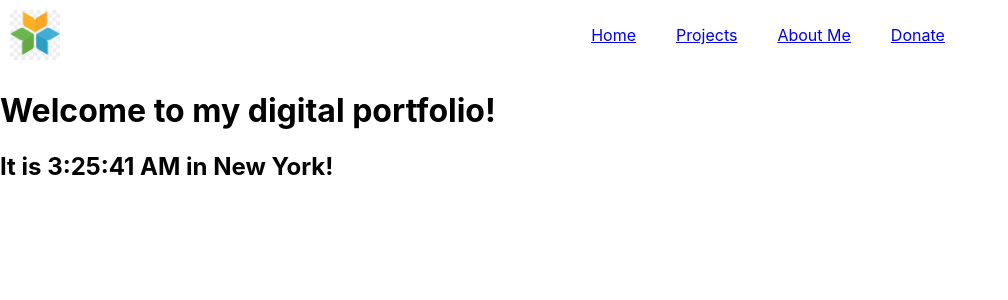
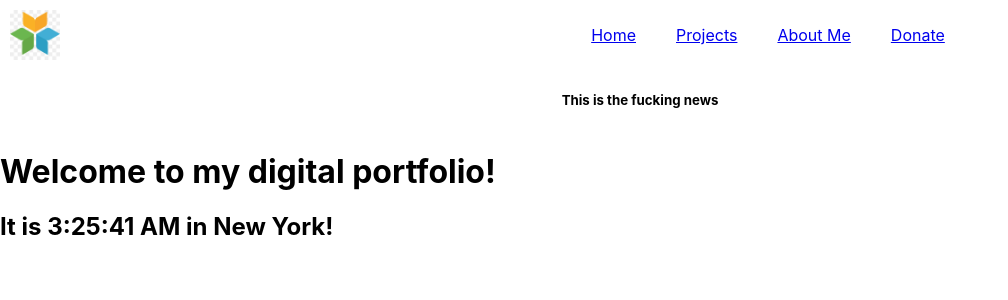
Before and after one commit to apparenelle/StarDrift, a React (Create React App) app in the folder app/: page / in a window 1280 px wide. Shown: the top 300 px of the page, without its empty margins (0-1008 px from the left). Built offline with nearby package versions, Linux system fonts and the light colour scheme.

Commit message:
Classes v. Functions
-Learned how to write js classes & functions
-passing props

```diff
--- a/app/src/Nav.js
+++ b/app/src/Nav.js
@@ -2,16 +2,15 @@
 import './App.css'
 import companyLogo from './assets/generic_logo.jpeg';
 import React from 'react';
-import ReactDOM from 'react-dom/client';
-
-
+import {NewsLetter} from './News.js';
+//import ReactDOM from 'react-dom/client';
 
 function NavBar() {
     return(
         <div className="upper-sectional">
             <div className="nav-flex-container">
                 <div className="nav-logo-flex-container">
-                    <img className="nav-logo" src={companyLogo} />
+                    <img className="nav-logo" src={companyLogo} alt="Adrian's Logo" />
                 </div>
 
                 <div className="nav-link-flex-container">
@@ -23,19 +22,21 @@ function NavBar() {
                     </ul>
                 </div>
             </div>
-            <div className="nav-news-container" id="news-drop" onLoad={grabNews()}>
-
+            <div className="nav-news-container">
+                <NewsLetter text="This is the fucking news"/>
             </div>
         </div>
     );
 }
 
-function grabNews() {
-    // console.log("News was called");
-    // const news = React.createElement("p");
-    // news.innerText = "This is the news";
-    // React.getElementsById("news-drop").appendChild(news);
-}
+// function grabNews() {
+//     const title = React.createElement('p', {}, 'This is the news');
+//     document.getElementById("news-drop").appendChild(title)
+//     console.log("News was called");
+//     const news = React.createElement("p");
+//     news.innerText = "This is the news";
+//     React.getElementsById("news-drop").appendChild(news);
+// }
 
 
 
--- /dev/null
+++ b/app/src/News.js
@@ -0,0 +1,22 @@
+import React from "react";
+
+export class News extends React.Component {
+    // constructor(props){
+    //     super(props);
+    // }
+    render(){
+        return (
+            <h5>{this.props.text}</h5>
+        );
+    }
+}
+export class NewsLetter extends React.Component {
+    // constructor(props){
+    //     super(props);
+    // }
+    render(){
+        return (
+            <News text={this.props.text}/>
+        );
+    }
+}
```
Also changed, not shown: 1 other file (tests, documents, lock files or other folders).
